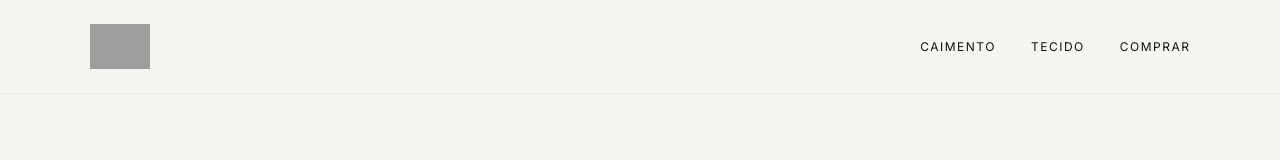
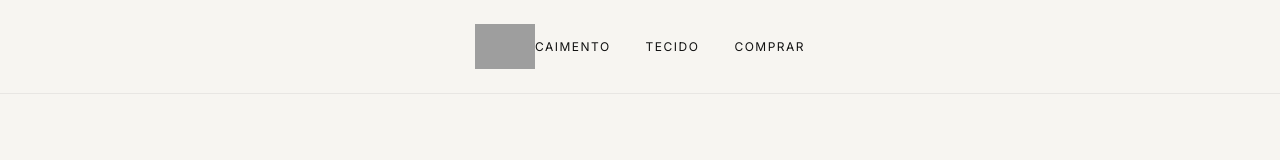
Before and after one commit to Thskrr/bourge-monaco, a plain HTML site: page index.html in a window 1280 px wide. Shown: the top 160 px of the page. Drawn offline with Linux system fonts and the light colour scheme; grey boxes are pictures that could not be loaded.

Commit message:
Add files via upload

```diff
--- a/style.css
+++ b/style.css
@@ -19,14 +19,20 @@ body{
 .header{
     position:fixed;
     top:0;
+    left:0;
     width:100%;
+
     z-index:999;
+
     display:flex;
-  justify-content:space-between;
+    justify-content:center;
     align-items:center;
-  padding:24px 7%;
+
+    padding:24px 0;
+
     background:rgba(247,245,241,0.95);
     backdrop-filter:blur(10px);
+
     border-bottom:1px solid rgba(0,0,0,0.06);
 }
 
```
Lines whose indentation alone changed are shown as unchanged.
